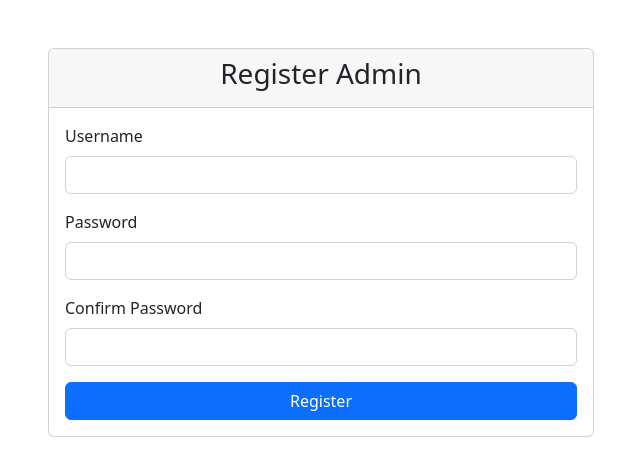
After one commit to arydianprtma/hima_cilacap, a PHP site: page /register_admin.php in a window 1280 px wide. The commit adds this page. Shown: the top 476 px of the page, without its empty margins (319-959 px from the left). Run offline with PHP 8.4, Linux system fonts and the light colour scheme.

Commit message:
Memperbaiki sistem

```diff
--- /dev/null
+++ b/register_admin.php
@@ -0,0 +1,94 @@
+<?php
+session_start();
+require_once 'config/database.php';
+
+if ($_SERVER["REQUEST_METHOD"] == "POST") {
+    $username = mysqli_real_escape_string($conn, $_POST['username']);
+    $password = $_POST['password'];
+    $confirm_password = $_POST['confirm_password'];
+
+    // Validasi input
+    $errors = [];
+
+    // Validasi panjang password
+    if (strlen($password) < 6) {
+        $errors[] = "Password minimal 6 karakter.";
+    }
+
+    // Validasi konfirmasi password
+    if ($password !== $confirm_password) {
+        $errors[] = "Konfirmasi password tidak sesuai.";
+    }
+
+    // Cek apakah username sudah ada
+    $check_username = "SELECT * FROM admin WHERE username = '$username'";
+    $result = mysqli_query($conn, $check_username);
+
+    if (mysqli_num_rows($result) > 0) {
+        $errors[] = "Username sudah terdaftar.";
+    }
+
+    // Jika tidak ada error, simpan data admin baru
+    if (empty($errors)) {
+        // Hash password
+        $hashed_password = password_hash($password, PASSWORD_DEFAULT);
+
+        // Query untuk menyimpan data admin
+        $query = "INSERT INTO admin (username, password) VALUES ('$username', '$hashed_password')";
+
+        if (mysqli_query($conn, $query)) {
+            $_SESSION['success'] = "Registrasi berhasil! Silakan login.";
+            header("Location: login_admin.php");
+            exit();
+        } else {
+            $errors[] = "Gagal melakukan registrasi. Coba lagi.";
+        }
+    }
+}
+?>
+
+<!-- Form Register Admin -->
+<!DOCTYPE html>
+<html lang="en">
+<head>
+    <meta charset="UTF-8">
+    <title>Register Admin</title>
+    <link href="https://cdn.jsdelivr.net/npm/bootstrap@5.2.3/dist/css/bootstrap.min.css" rel="stylesheet">
+</head>
+<body>
+    <div class="container mt-5">
+        <div class="row justify-content-center">
+            <div class="col-md-6">
+                <div class="card">
+                    <div class="card-header text-center">
+                        <h3>Register Admin</h3>
+                    </div>
+                    <div class="card-body">
+                        <?php if(isset($errors) && !empty($errors)) { ?>
+                            <div class="alert alert-danger">
+                                <?php foreach($errors as $error) { echo "<p>$error</p>"; } ?>
+                            </div>
+                        <?php } ?>
+                        <form method="POST" action="">
+                            <div class="mb-3">
+                                <label class="form-label">Username</label>
+                                <input type="text" name="username" class="form-control" required>
+                            </div>
+                            <div class="mb-3">
+                                <label class="form-label">Password</label>
+                                <input type="password" name="password" class="form-control" required>
+                            </div>
+                            <div class="mb-3">
+                                <label class="form-label">Confirm Password</label>
+                                <input type="password" name="confirm_password" class="form-control" required>
+                            </div>
+                            <button type="submit" class="btn btn-primary w-100">Register</button>
+                        </form>
+                    </div>
+                </div>
+            </div>
+        </div>
+    </div>
+    <script src="https://cdn.jsdelivr.net/npm/bootstrap@5.2.3/dist/js/bootstrap.bundle.min.js"></script>
+</body>
+</html>
```
Also changed, not shown: dashboard_admin.php (+41 -13 lines), login_admin.php (+12 -15 lines), uploads/backgroundDefault.jpg (added).
